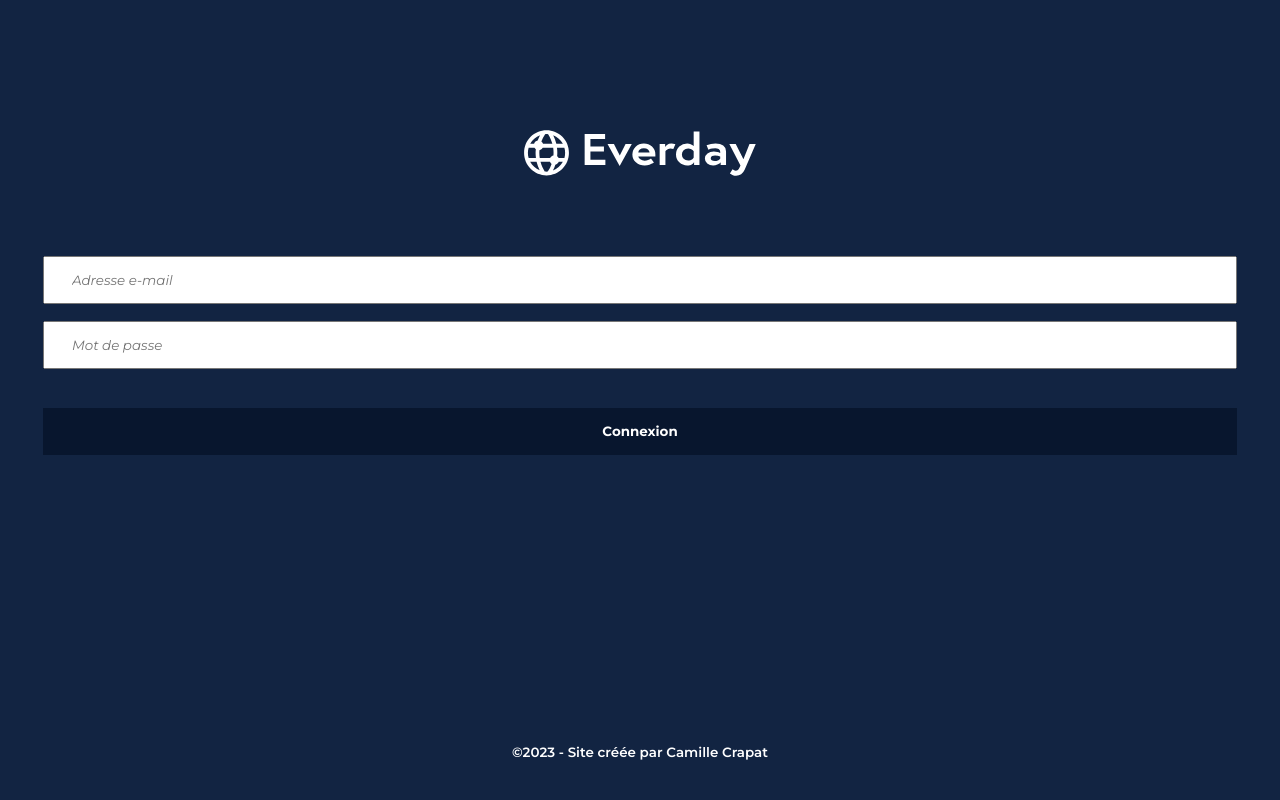
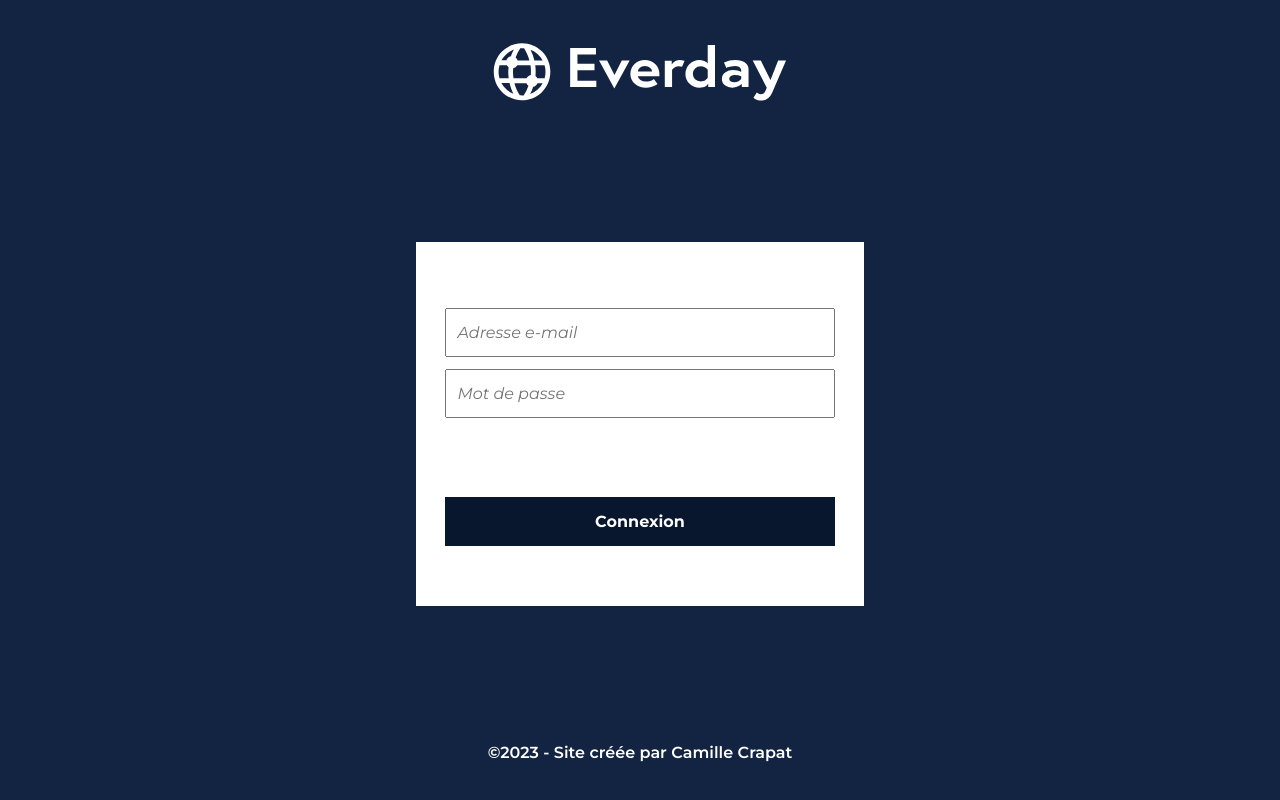
Before and after one commit to Kuusenmetsa/Camille_Crapat_ProjetSimule_Everday_Frontend, a React (Create React App) app: page / in a window 1280 px wide. Built offline with nearby package versions, Linux system fonts and the light colour scheme.

Commit message:
responsive home

```diff
--- a/src/components/Footer/index.css
+++ b/src/components/Footer/index.css
@@ -7,5 +7,28 @@ footer {
   justify-content: center;
   align-items: center;
   font-weight: 600;
-  font-size: 0.84em;
 }
+@media screen and (max-width: 480px) {
+  footer {
+    font-size: 0.84em;
+  }
+}
+@media screen and (min-width: 481px) and (max-width: 768px) {
+  footer {
+    font-size: 0.9em;
+  }
+}
+@media screen and (min-width: 769px) and (max-width: 1024px) {
+  footer {
+    font-size: 0.95em;
+  }
+}
+@media screen and (min-width: 1025px) and (max-width: 1600px) {
+  footer {
+    font-size: 1em;
+  }
+}
+@media screen and (min-width: 1601px) and (max-width: 2560px) {
+}
+@media screen and (min-width: 2561px) {
+}
--- a/src/components/HeaderHorsCo/index.css
+++ b/src/components/HeaderHorsCo/index.css
@@ -1,14 +1,10 @@
 .headerHorsCo {
   width: 100vw;
-  height: 25vh;
   display: flex;
-  align-items: flex-end;
   background-color: #122442;
-  padding: 2.99vh 5.33vw;
 }
 .logo {
   width: 100vw;
-  height: 30%;
   display: flex;
   justify-content: center;
 }
@@ -16,3 +12,45 @@
   width: 60%;
   height: 100%;
 }
+@media screen and (max-width: 480px) {
+  .headerHorsCo {
+    height: 25vh;
+    padding: 2.99vh 5.33vw;
+    align-items: flex-end;
+  }
+  .logo {
+    height: 30%;
+  }
+}
+@media screen and (min-width: 481px) and (max-width: 768px) {
+  .headerHorsCo {
+    height: 25vh;
+    padding: 2.99vh 5.33vw;
+    align-items: flex-end;
+  }
+  .logo {
+    height: 32%;
+  }
+}
+@media screen and (min-width: 769px) and (max-width: 1024px) {
+  .headerHorsCo {
+    height: 18vh;
+    align-items: center;
+  }
+  .logo {
+    height: 38%;
+  }
+}
+@media screen and (min-width: 1025px) and (max-width: 1600px) {
+  .headerHorsCo {
+    height: 18vh;
+    align-items: center;
+  }
+  .logo {
+    height: 40%;
+  }
+}
+@media screen and (min-width: 1601px) and (max-width: 2560px) {
+}
+@media screen and (min-width: 2561px) {
+}
--- a/src/pages/Home/index.css
+++ b/src/pages/Home/index.css
@@ -1,34 +1,134 @@
 .connexion {
   width: 100vw;
-  height: 63vh;
   display: flex;
   flex-direction: column;
   align-items: center;
   background-color: #122442;
-  padding: 6vh 5.33vh 3vh 5.33vh;
+}
+.connexionContainer {
+  display: flex;
+  flex-direction: column;
+  align-items: center;
 }
 .connexion--forms {
-  width: 100%;
-  height: 30%;
   display: flex;
   flex-direction: column;
   align-items: center;
   justify-content: space-around;
-  margin-bottom: 3.74vh;
 }
 .input {
   width: 100%;
-  height: 37%;
   font-style: italic;
-  font-size: 0.84em;
-  padding-left: 2.13vw;
 }
 button {
   width: 100%;
-  height: 11%;
   font-weight: bold;
-  font-size: 0.84em;
   color: #fff;
   background-color: #08162e;
   border: none;
 }
+@media screen and (max-width: 480px) {
+  .connexion {
+    height: 63vh;
+  }
+  .connexionContainer {
+    width: 100vw;
+    height: 100%;
+    padding: 6vh 5.33vh 3vh 5.33vh;
+  }
+  .connexion--forms {
+    width: 100%;
+    height: 30%;
+    margin-bottom: 3.74vh;
+  }
+  .input {
+    height: 37%;
+    font-size: 0.84em;
+    padding-left: 2.13vw;
+  }
+  button {
+    height: 11%;
+    font-size: 0.84em;
+  }
+}
+@media screen and (min-width: 481px) and (max-width: 768px) {
+  .connexion {
+    height: 63vh;
+  }
+  .connexionContainer {
+    width: 100vw;
+    height: 100%;
+    padding: 6vh 5.33vh 3vh 5.33vh;
+  }
+  .connexion--forms {
+    width: 100%;
+    height: 30%;
+    margin-bottom: 3.74vh;
+  }
+  .input {
+    height: 37%;
+    font-size: 0.84em;
+    padding-left: 2.13vw;
+  }
+  button {
+    height: 11%;
+    font-size: 0.84em;
+  }
+}
+@media screen and (min-width: 769px) and (max-width: 1024px) {
+  .connexion {
+    height: 70vh;
+    justify-content: center;
+  }
+  .connexionContainer {
+    width: 55vw;
+    height: 58%;
+    display: flex;
+    justify-content: space-between;
+    padding: 6vh 5.33vh 3vh 5.33vh;
+  }
+  .connexion--forms {
+    width: 100%;
+    height: 65%;
+  }
+  .input {
+    height: 37%;
+    font-size: 1em;
+    padding-left: 2.13vw;
+  }
+  button {
+    height: 22%;
+    font-size: 1em;
+  }
+}
+@media screen and (min-width: 1025px) and (max-width: 1600px) {
+  .connexion {
+    height: 70vh;
+    justify-content: center;
+  }
+  .connexionContainer {
+    width: 35vw;
+    height: 65%;
+    background-color: #fff;
+    display: flex;
+    justify-content: space-between;
+    padding: 7.5vh 2.28vw;
+  }
+  .connexion--forms {
+    width: 100%;
+    height: 50%;
+  }
+  .input {
+    height: 40%;
+    font-size: 1em;
+    padding-left: 0.8vw;
+  }
+  button {
+    height: 20%;
+    font-size: 1em;
+  }
+}
+@media screen and (min-width: 1601px) and (max-width: 2560px) {
+}
+@media screen and (min-width: 2561px) {
+}
--- a/src/pages/Home/index.jsx
+++ b/src/pages/Home/index.jsx
@@ -19,6 +19,7 @@ function Home() {
     <>
       <Header />
       <section className="connexion">
+        <div className="connexionContainer">
           <div className="connexion--forms">
             <input
               type="email"
@@ -36,6 +37,7 @@ function Home() {
             />
           </div>
           <button onClick={() => connexion()}>Connexion</button>
+        </div>
       </section>
       <Footer />
     </>
```
Lines whose indentation alone changed are shown as unchanged.
